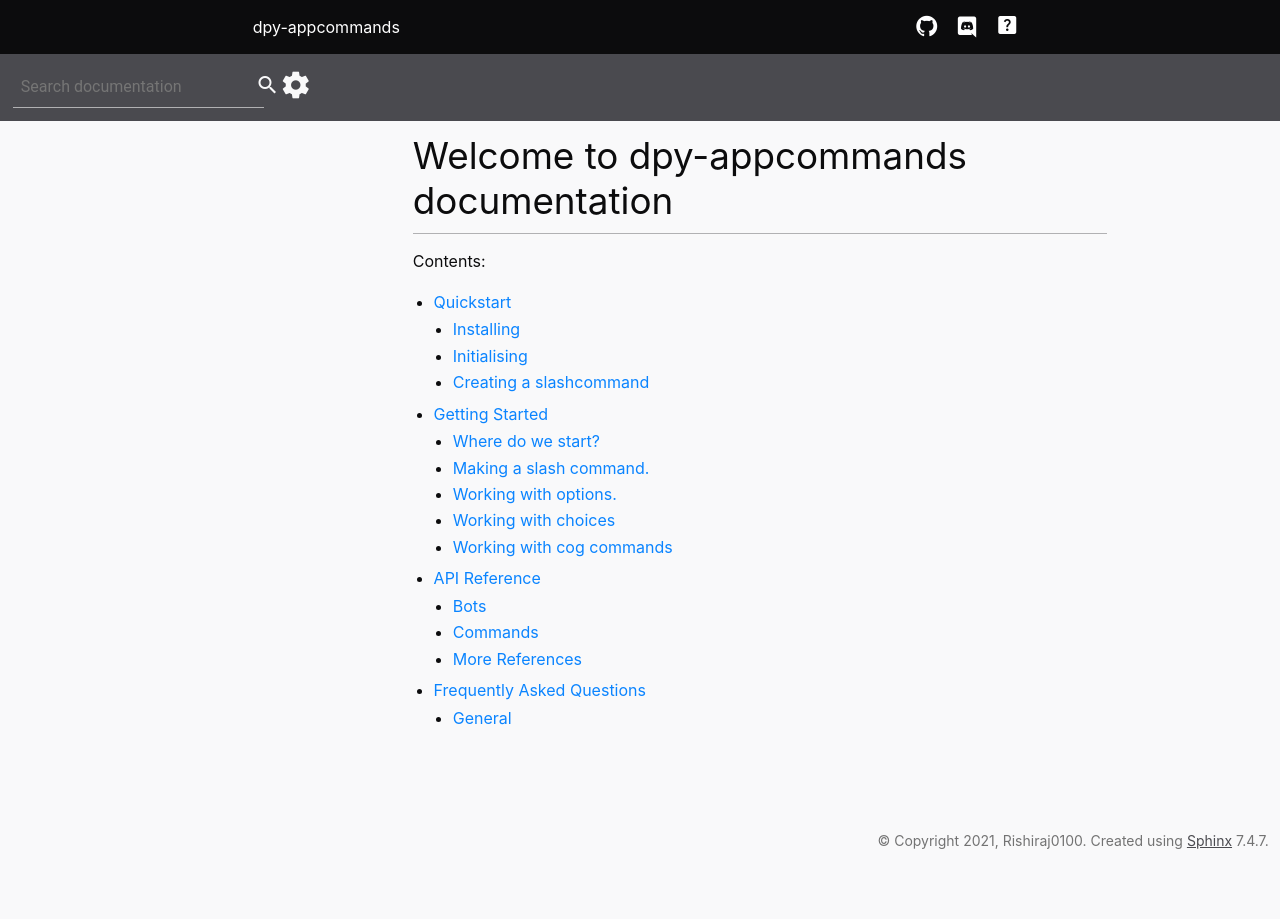
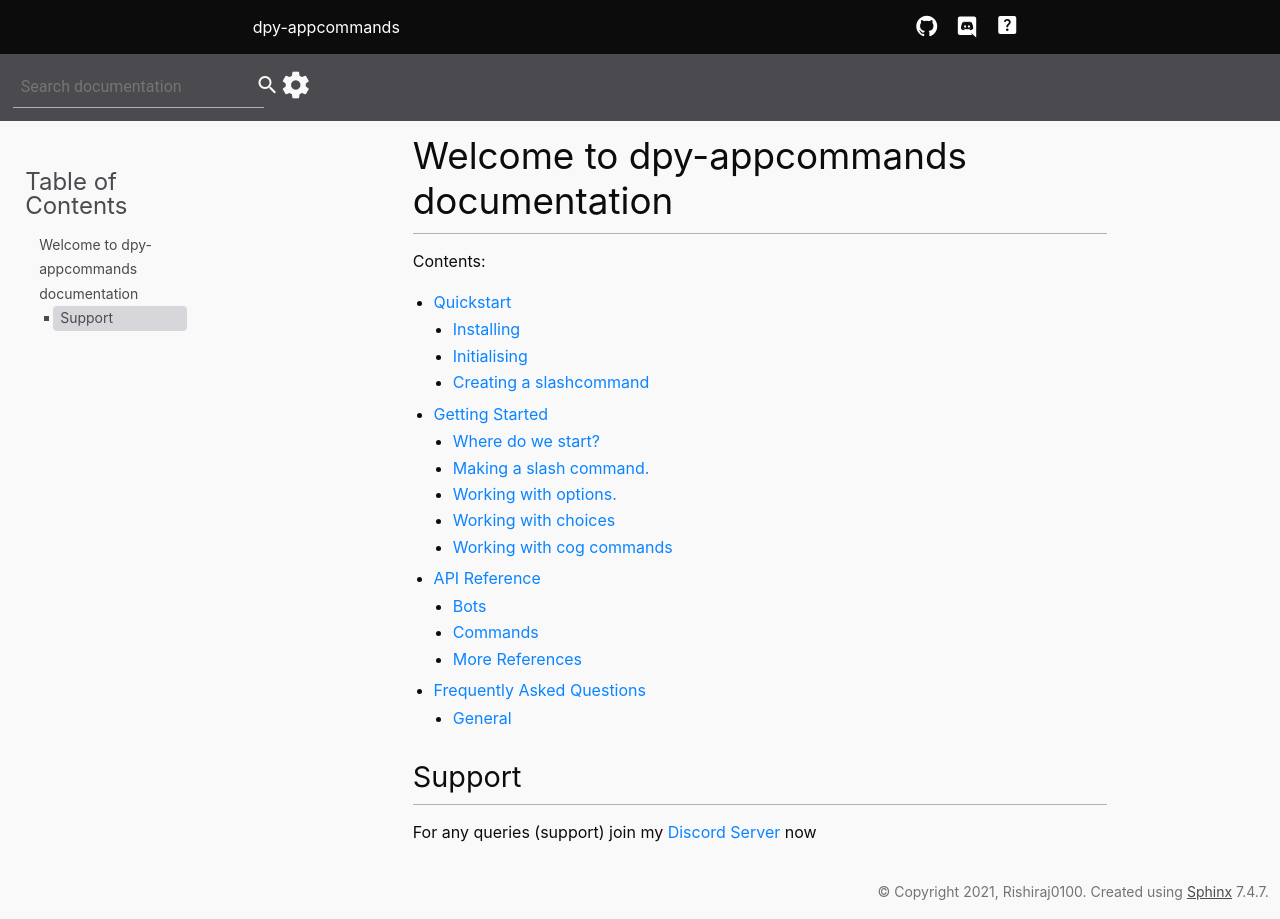
Before and after one commit to Rishiraj0100/dpy-appcommands, a Sphinx documentation site: the page built from docs/index.rst, in a window 1280 px wide. Built offline with Sphinx 7.4.7, drawn with Linux system fonts in a browser that asks for light colours; the version number is read from the project's files by our own code.

Commit message:
Update index.rst

```diff
--- a/docs/index.rst
+++ b/docs/index.rst
@@ -8,3 +8,8 @@
    gettingstarted
    api
    faq
+
+Support
+--------
+For any queries (support) join my `Discord Server <https://discord.gg/zdrSUu98BP>`_
+now
```
